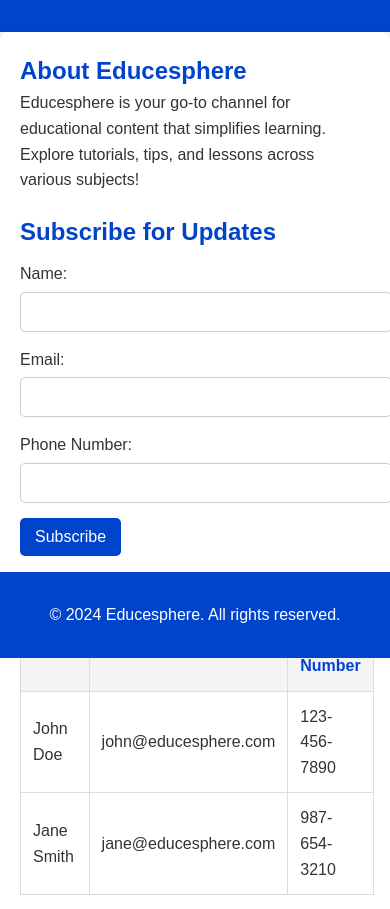
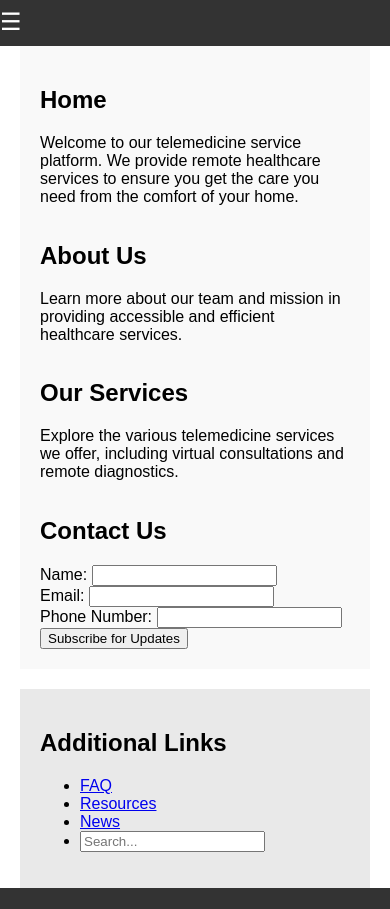
Before and after one commit to serah1-tech/Web-Development-2, a plain HTML site: page index.html in a window 390 px wide. Shown: the part 186-1095 px from the top of the page. Drawn offline with Linux system fonts and the light colour scheme.

Commit message:
Update: Added responsive layout using Flexbox and media queries

```diff
--- a/index.html
+++ b/index.html
@@ -3,83 +3,85 @@
 <head>
     <meta charset="UTF-8">
     <meta name="viewport" content="width=device-width, initial-scale=1.0">
-    <title>Educesphere - Your Learning Sphere</title>
+    <title>Telemedicine - Responsive Webpage</title>
     <link rel="stylesheet" href="styles.css">
 </head>
 <body>
-    <!-- Header Section -->
+    <!-- Header -->
     <header>
         <div class="container">
-            <h1>Welcome to Educesphere</h1>
-            <p>Your learning journey starts here!</p>
+            <h1>Telemedicine Services</h1>
+            <img src="Logo.jpg" alt="Telemedicine Logo" class="logo">
         </div>
     </header>
 
-    <!-- Main Content Section -->
-    <main>
-        <!-- Introduction Section -->
-        <section class="intro">
-            <h2>About Educesphere</h2>
-            <p>Educesphere is your go-to channel for educational content that simplifies learning. Explore tutorials, tips, and lessons across various subjects!</p>
-        </section>
+    <!-- Navigation Bar -->
+    <nav>
+        <div class="container">
+            <input type="checkbox" id="menu-toggle">
+            <label for="menu-toggle" class="menu-icon">&#9776;</label>
+            <ul class="nav-links">
+                <li><a href="#home">Home</a></li>
+                <li><a href="#about">About</a></li>
+                <li><a href="#services">Services</a></li>
+                <li><a href="#contact">Contact</a></li>
+            </ul>
+        </div>
+    </nav>
 
-        <!-- Registration Form Section -->
-        <section class="form-section">
-            <h2>Subscribe for Updates</h2>
-            <form>
-                <div class="form-group">
+    <!-- Main Content and Sidebar -->
+    <div class="container">
+        <main>
+            <section id="home">
+                <h2>Home</h2>
+                <p>Welcome to our telemedicine service platform. We provide remote healthcare services to ensure you get the care you need from the comfort of your home.</p>
+            </section>
+
+            <section id="about">
+                <h2>About Us</h2>
+                <p>Learn more about our team and mission in providing accessible and efficient healthcare services.</p>
+            </section>
+
+            <section id="services">
+                <h2>Our Services</h2>
+                <p>Explore the various telemedicine services we offer, including virtual consultations and remote diagnostics.</p>
+            </section>
+
+            <section id="contact">
+                <h2>Contact Us</h2>
+                <form>
                     <label for="name">Name:</label>
-                    <input type="text" id="name" name="name" required>
-                </div>
-                <div class="form-group">
+                    <input type="text" id="name" name="name" required><br>
+
                     <label for="email">Email:</label>
-                    <input type="email" id="email" name="email" required>
-                </div>
-                <div class="form-group">
+                    <input type="email" id="email" name="email" required><br>
+
                     <label for="phone">Phone Number:</label>
-                    <input type="tel" id="phone">
-                </div>
-                <input type="submit" value="Subscribe">
-            </form>
-        </section>
+                    <input type="tel" id="phone"><br>
 
-        <!-- User Information Table Section -->
-        <section class="table-section">
-            <h2>User Information</h2>
-            <table>
-                <thead>
-                    <tr>
-                        <th>Name</th>
-                        <th>Email</th>
-                        <th>Phone Number</th>
-                    </tr>
-                </thead>
-                <tbody>
-                    <tr>
-                        <td>John Doe</td>
-                        <td>john@educesphere.com</td>
-                        <td>123-456-7890</td>
-                    </tr>
-                    <tr>
-                        <td>Jane Smith</td>
-                        <td>jane@educesphere.com</td>
-                        <td>987-654-3210</td>
-                    </tr>
-                </tbody>
-            </table>
-        </section>
+                    <input type="submit" value="Subscribe for Updates">
+                </form>
+            </section>
+        </main>
 
-        <!-- Image and External Link Section -->
-        <section class="media-section">
-            <img src="Logo.jpg" alt="Educesphere Logo">
-            <a href="https://www.youtube.com/@educesphere" target="_blank" class="youtube-link">Visit Educesphere on YouTube</a>
-        </section>
-    </main>
+        <!-- Sidebar -->
+        <aside>
+            <h2>Additional Links</h2>
+            <ul>
+                <li><a href="#faq">FAQ</a></li>
+                <li><a href="#resources">Resources</a></li>
+                <li><a href="#news">News</a></li>
+                <li><input type="search" placeholder="Search..."></li>
+            </ul>
+        </aside>
+    </div>
 
-    <!-- Footer Section -->
+    <!-- Footer -->
     <footer>
         <div class="container">
-            <p>&copy; 2024 Educesphere. All rights reserved.</p>
+            <p>&copy; 2024 Telemedicine Services. All rights reserved.</p>
+            <p>Follow us on <a href="https://www.youtube.com" target="_blank">YouTube</a></p>
+            <p>Contact us at <a href="mailto:info@telemedicine.com">info@telemedicine.com</a></p>
         </div>
     </footer>
 </body>
--- a/styles.css
+++ b/styles.css
@@ -1,145 +1,143 @@
-/* styles.css */
-
-/* Basic Reset */
-body, h1, h2, p, form, table, img, a {
+/* General Styles */
+body {
+    font-family: Arial, sans-serif;
     margin: 0;
     padding: 0;
     box-sizing: border-box;
 }
 
-/* Body Styling */
-body {
-    font-family: 'Arial', sans-serif;
-    background-color: #f9f9f9;
-    color: #333;
-    line-height: 1.6;
+.container {
+    max-width: 1200px;
+    margin: 0 auto;
+    padding: 0 20px;
 }
 
-/* Container for Centered Content */
-.container {
-    width: 80%;
-    margin: 0 auto;
-    padding: 20px;
-}
-
-/* Header Styling */
 header {
-    background-color: #0044cc;
-    color: #fff;
-    padding: 20px 0;
+    background: #f4f4f4;
+    padding: 10px 0;
     text-align: center;
 }
 
-header p {
-    font-size: 1.2em;
-    margin-top: 5px;
+header .logo {
+    max-width: 100px;
+    height: auto;
 }
 
-/* Main Content Styling */
-main {
-    background-color: #fff;
-    padding: 20px;
-    border-radius: 8px;
-    box-shadow: 0 0 10px rgba(0, 0, 0, 0.1);
+nav {
+    background: #333;
+    color: #fff;
+    position: relative;
 }
 
-/* Introduction Section */
-.intro {
-    margin-bottom: 20px;
+nav .container {
+    display: flex;
+    justify-content: space-between;
+    align-items: center;
+    padding: 10px 0;
 }
 
-.intro h2 {
-    color: #0044cc;
+.menu-icon {
+    display: none;
+    font-size: 24px;
+    cursor: pointer;
 }
 
-/* Form Section */
-.form-section {
-    margin-bottom: 20px;
+.nav-links {
+    list-style: none;
+    display: flex;
+    padding: 0;
+    margin: 0;
 }
 
-.form-section h2 {
-    color: #0044cc;
-    margin-bottom: 10px;
+.nav-links li {
+    margin: 0 15px;
 }
 
-.form-group {
-    margin-bottom: 15px;
+.nav-links a {
+    color: #fff;
+    text-decoration: none;
+    padding: 10px;
+    display: block;
 }
 
-label {
-    display: block;
-    margin-bottom: 5px;
+.nav-links a:hover {
+    background: #555;
 }
 
-input[type="text"],
-input[type="email"],
-input[type="tel"] {
-    width: 100%;
-    padding: 10px;
-    border: 1px solid #ccc;
-    border-radius: 5px;
-    font-size: 1em;
+main {
+    display: flex;
+    flex: 1;
+    padding: 20px;
+    background: #f9f9f9;
 }
 
-input[type="submit"] {
-    background-color: #0044cc;
-    color: #fff;
-    border: none;
-    padding: 10px 15px;
-    border-radius: 5px;
-    cursor: pointer;
-    font-size: 1em;
+aside {
+    background: #e9e9e9;
+    padding: 20px;
+    margin-left: 20px;
 }
 
-input[type="submit"]:hover {
-    background-color: #0033aa;
+footer {
+    background: #333;
+    color: #fff;
+    text-align: center;
+    padding: 10px 0;
 }
 
-/* Table Styling */
-.table-section table {
-    width: 100%;
-    border-collapse: collapse;
-    margin-bottom: 20px;
+footer a {
+    color: #fff;
+    text-decoration: none;
 }
 
-.table-section th,
-.table-section td {
-    padding: 12px;
-    border: 1px solid #ddd;
-    text-align: left;
-}
-
-.table-section th {
-    background-color: #f4f4f4;
-    color: #0044cc;
-}
-
-/* Image Styling */
-.media-section img {
-    display: block;
-    max-width: 200px;
-    height: auto;
-    margin: 20px auto;
-}
-
-/* External Link Styling */
-.youtube-link {
-    color: #0044cc;
-    text-decoration: none;
-    font-size: 1.1em;
-}
-
-.youtube-link:hover {
+footer a:hover {
     text-decoration: underline;
 }
 
-/* Footer Styling */
-footer {
-    background-color: #0044cc;
-    color: #fff;
-    text-align: center;
-    padding: 10px 0;
-    position: fixed;
-    width: 100%;
-    bottom: 0;
+/* Media Queries */
+@media (max-width: 768px) {
+    nav .nav-links {
+        display: none;
+        flex-direction: column;
+        position: absolute;
+        top: 60px;
+        left: 0;
+        background: #333;
+        width: 100%;
+        padding: 10px 0;
+    }
+
+    nav .nav-links.show {
+        display: flex;
+    }
+
+    nav .menu-icon {
+        display: block;
+    }
+
+    nav input[type="checkbox"] {
+        display: none;
+    }
+
+    nav input[type="checkbox"]:checked ~ .nav-links {
+        display: flex;
+    }
+
+    main {
+        flex-direction: column;
+    }
+
+    aside {
+        margin-left: 0;
+        margin-top: 20px;
+    }
 }
+
+@media (max-width: 480px) {
+    header .logo {
+        max-width: 80px;
+    }
+
+    .nav-links a {
+        padding: 10px;
+    }
+}
```
